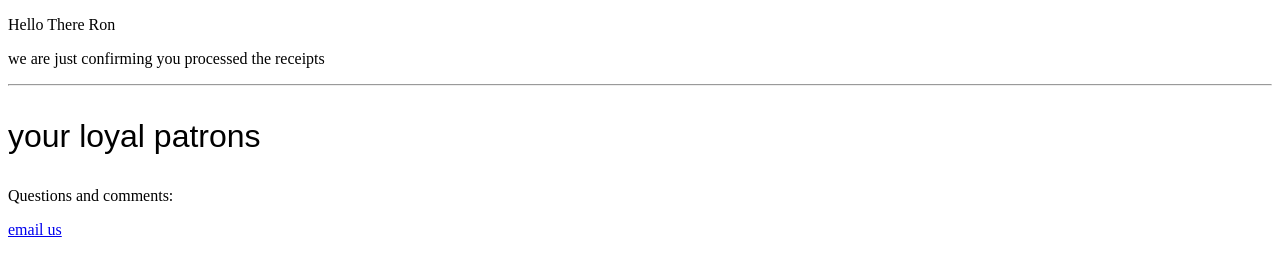
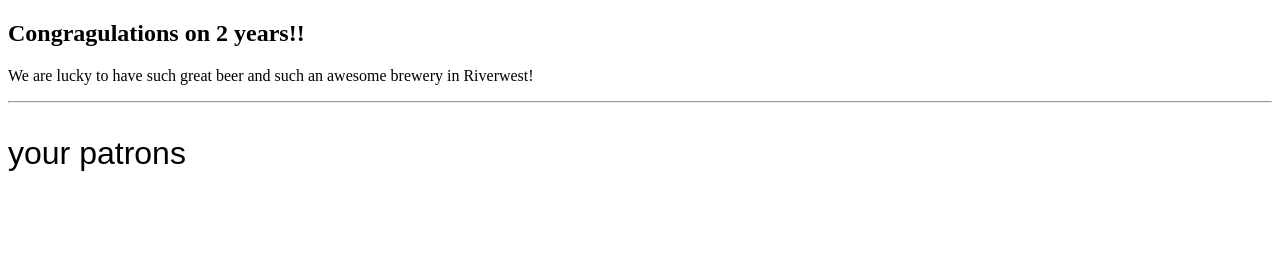
Before and after one commit to TheJoeFin/helloThereRon, a plain HTML site: page index.html in a window 1280 px wide. Drawn offline with Linux system fonts and the light colour scheme.

Commit message:
Update index.html

```diff
--- a/index.html
+++ b/index.html
@@ -4,20 +4,17 @@
 <head>
     <meta charset="UTF-8">
     <meta name="viewport" content="width=device-width, initial-scale=1.0">
-    <title>Hello There Ron
+    <title>Hello There Ron and Alan
     </title>
     <link rel="stylesheet" href="style.css">
     <script src="script.js"></script>
 </head>
 
 <body>
-    <p>Hello There Ron</p>
-    <p>we are just confirming you processed the receipts</p>
+    <h2> Congragulations on 2 years!! </h2>
+    <p>We are lucky to have such great beer and such an awesome brewery in Riverwest!</p>
     <hr>
-    <p class="big-cursive-font">your loyal patrons</p>
-    <div>
-        <p>Questions and comments:</p> <a href="mailto:patrons@HelloThereRon.com">email us</a>
-    </div>
+    <p class="big-cursive-font">your patrons</p>
 </body>
 
 </html>
```
